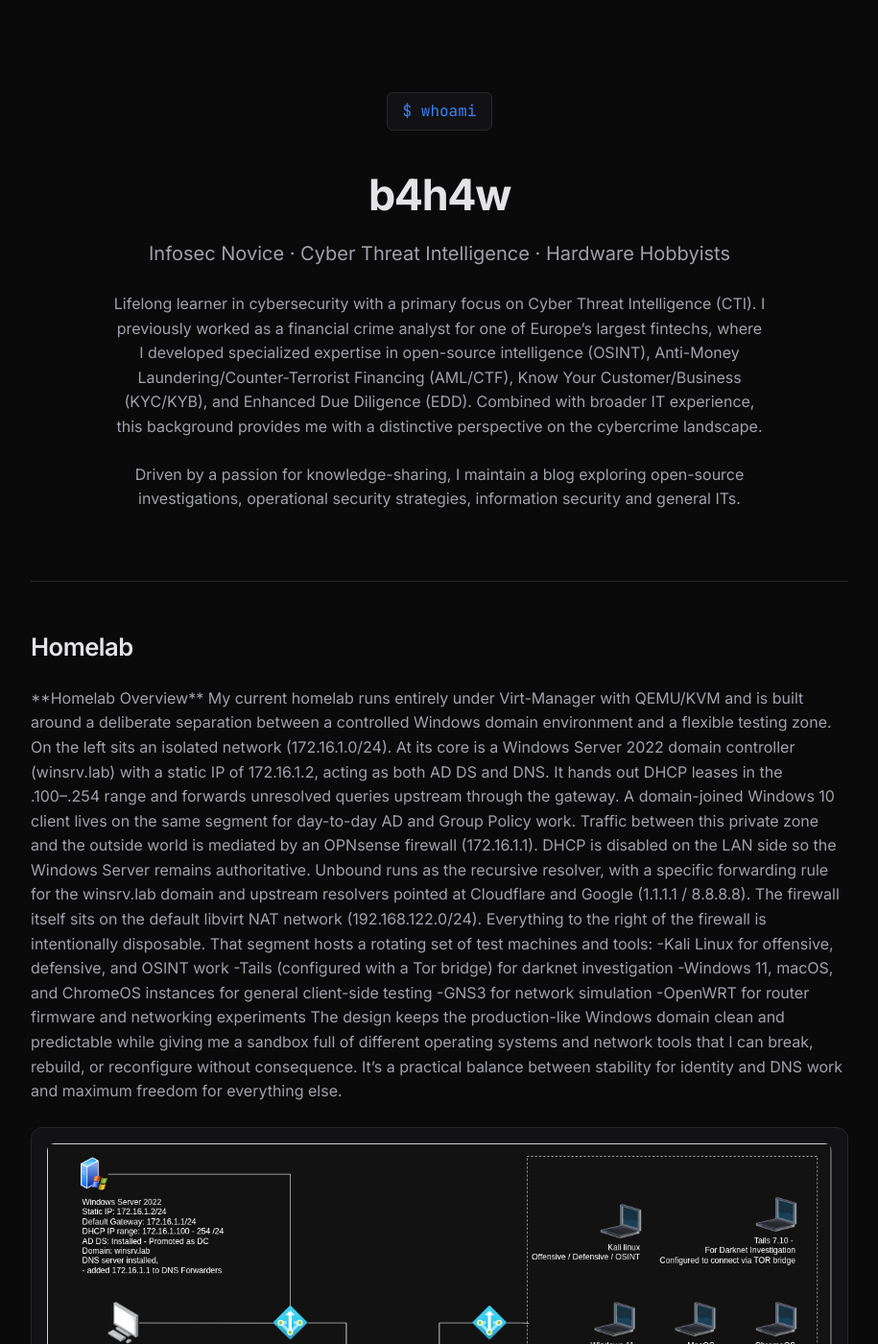
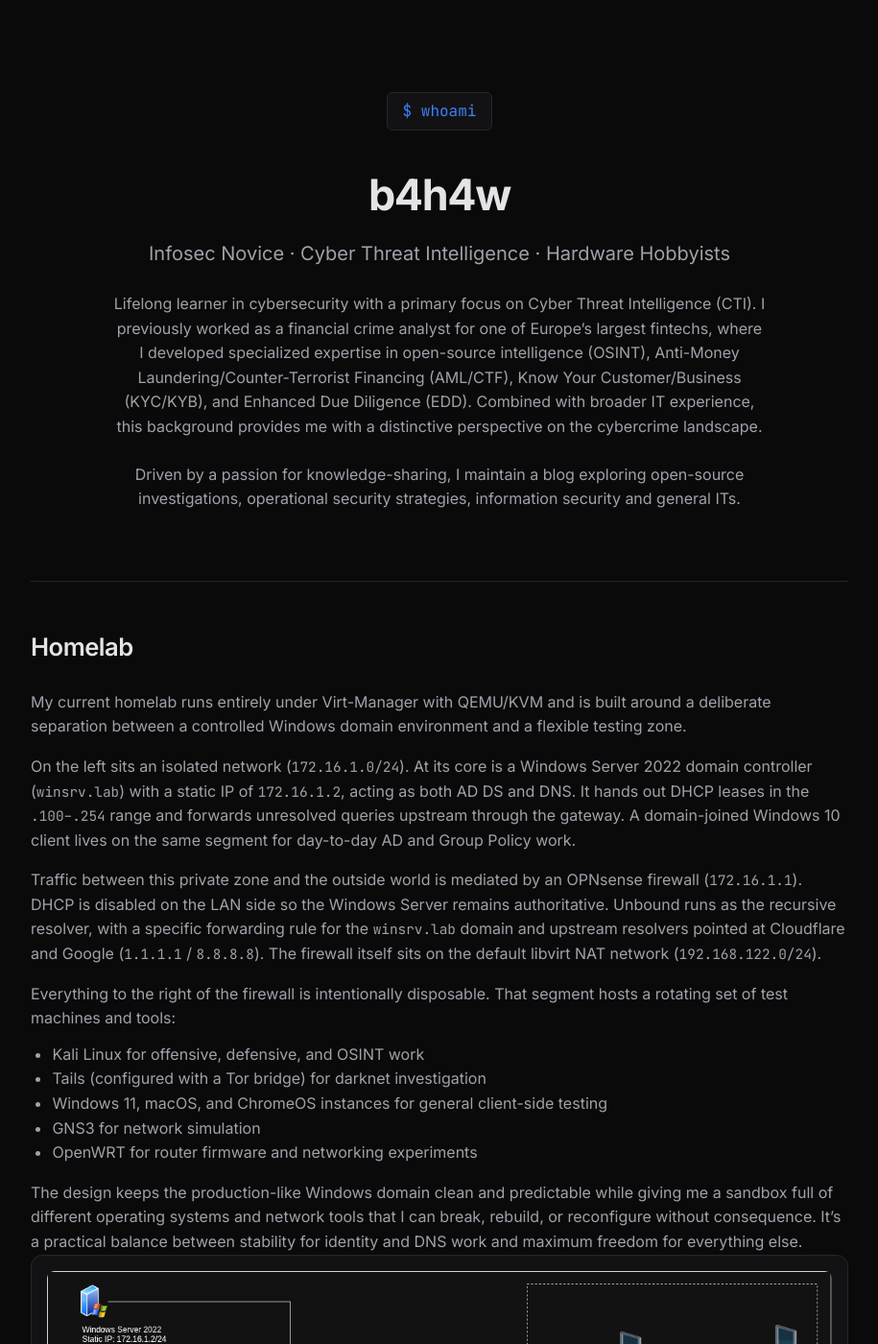
Before and after one commit to b4h4w/b4h4w.github.io, a Jekyll site: the page built from index.md, in a window 1280 px wide and 1400 px high. Shown: the whole window at 96% size, without its empty margins (182-1097 px from the left). Built offline with Jekyll 4.4.1, drawn with Linux system fonts in a browser that asks for light colours.

Commit message:
Edited formatting of homelab.md

```diff
--- a/_includes/homelab.md
+++ b/_includes/homelab.md
@@ -1,15 +1,27 @@
-**Homelab Overview**
-My current homelab runs entirely under Virt-Manager with QEMU/KVM and is built around a deliberate separation between a controlled Windows domain environment and a flexible testing zone.
-On the left sits an isolated network (172.16.1.0/24). At its core is a Windows Server 2022 domain controller (winsrv.lab) with a static IP of 172.16.1.2, acting as both AD DS and DNS. It hands out DHCP leases in the .100–.254 range and forwards unresolved queries upstream through the gateway. A domain-joined Windows 10 client lives on the same segment for day-to-day AD and Group Policy work.
+<p style="color: var(--text-muted); margin-bottom: 1rem;">
+  My current homelab runs entirely under Virt-Manager with QEMU/KVM and is built around a deliberate separation between a controlled Windows domain environment and a flexible testing zone.
+</p>
 
-Traffic between this private zone and the outside world is mediated by an OPNsense firewall (172.16.1.1). DHCP is disabled on the LAN side so the Windows Server remains authoritative. Unbound runs as the recursive resolver, with a specific forwarding rule for the winsrv.lab domain and upstream resolvers pointed at Cloudflare and Google (1.1.1.1 / 8.8.8.8). The firewall itself sits on the default libvirt NAT network (192.168.122.0/24).
+<p style="color: var(--text-muted); margin-bottom: 1rem;">
+  On the left sits an isolated network (<code>172.16.1.0/24</code>). At its core is a Windows Server 2022 domain controller (<code>winsrv.lab</code>) with a static IP of <code>172.16.1.2</code>, acting as both AD DS and DNS. It hands out DHCP leases in the <code>.100–.254</code> range and forwards unresolved queries upstream through the gateway. A domain-joined Windows 10 client lives on the same segment for day-to-day AD and Group Policy work.
+</p>
 
-Everything to the right of the firewall is intentionally disposable. That segment hosts a rotating set of test machines and tools:
+<p style="color: var(--text-muted); margin-bottom: 1rem;">
+  Traffic between this private zone and the outside world is mediated by an OPNsense firewall (<code>172.16.1.1</code>). DHCP is disabled on the LAN side so the Windows Server remains authoritative. Unbound runs as the recursive resolver, with a specific forwarding rule for the <code>winsrv.lab</code> domain and upstream resolvers pointed at Cloudflare and Google (<code>1.1.1.1</code> / <code>8.8.8.8</code>). The firewall itself sits on the default libvirt NAT network (<code>192.168.122.0/24</code>).
+</p>
 
-    -Kali Linux for offensive, defensive, and OSINT work
-    -Tails (configured with a Tor bridge) for darknet investigation
-    -Windows 11, macOS, and ChromeOS instances for general client-side testing
-    -GNS3 for network simulation
-    -OpenWRT for router firmware and networking experiments
+<p style="color: var(--text-muted); margin-bottom: 0.75rem;">
+  Everything to the right of the firewall is intentionally disposable. That segment hosts a rotating set of test machines and tools:
+</p>
 
-The design keeps the production-like Windows domain clean and predictable while giving me a sandbox full of different operating systems and network tools that I can break, rebuild, or reconfigure without consequence. It’s a practical balance between stability for identity and DNS work and maximum freedom for everything else.
+<ul style="color: var(--text-muted); margin-bottom: 1rem; padding-left: 1.4rem;">
+  <li>Kali Linux for offensive, defensive, and OSINT work</li>
+  <li>Tails (configured with a Tor bridge) for darknet investigation</li>
+  <li>Windows 11, macOS, and ChromeOS instances for general client-side testing</li>
+  <li>GNS3 for network simulation</li>
+  <li>OpenWRT for router firmware and networking experiments</li>
+</ul>
+
+<p style="color: var(--text-muted); margin-bottom: 0;">
+  The design keeps the production-like Windows domain clean and predictable while giving me a sandbox full of different operating systems and network tools that I can break, rebuild, or reconfigure without consequence. It’s a practical balance between stability for identity and DNS work and maximum freedom for everything else.
+</p>
```
